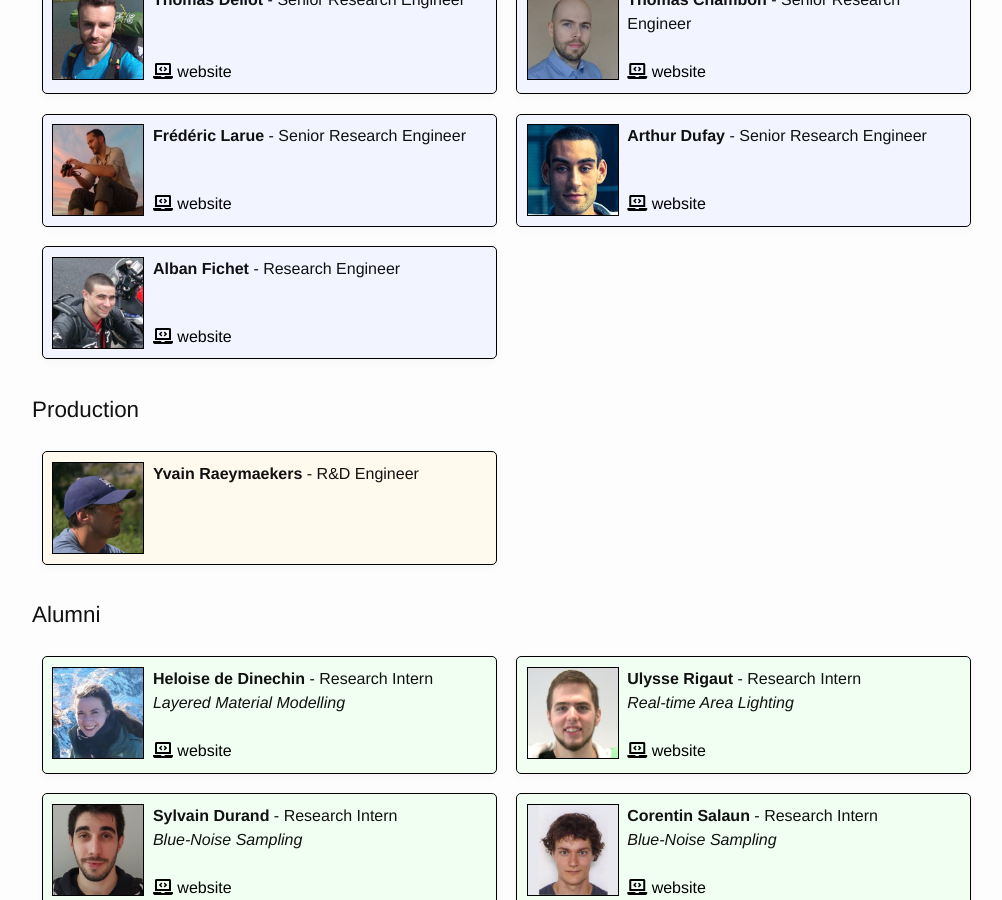
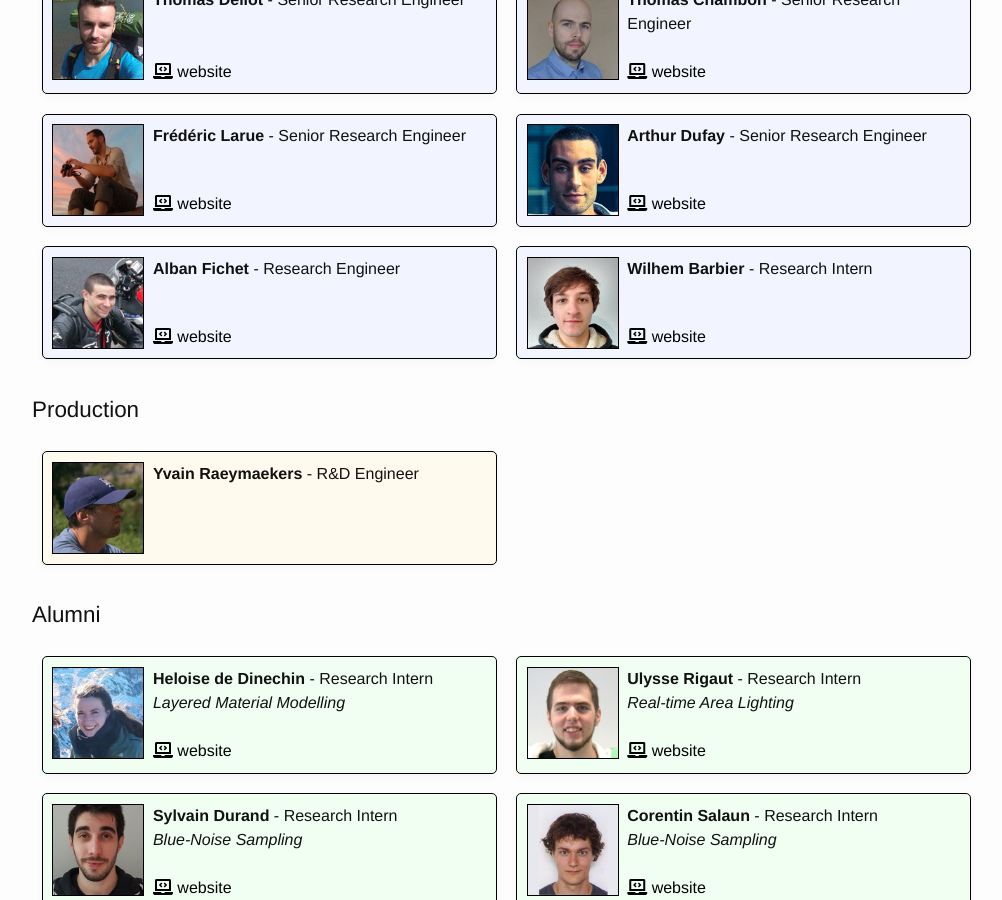
Before and after one commit to unity-grenoble/website, a Jekyll site: the page built from people.html, in a window 1280 px wide and 900 px high, scrolled down 512 px. Shown: the whole window, without its empty margins (126-1128 px from the left). Built offline with Jekyll 4.4.1, drawn with Linux system fonts in a browser that asks for light colours.

Commit message:
added wilhem

```diff
--- a/_data/members.yml
+++ b/_data/members.yml
@@ -58,7 +58,11 @@
   photo: /images/people/alban_fichet.jpg
   url: "https://afichet.github.io/"
 
-
+- name: Wilhem Barbier
+  title: Research Intern
+  url: "https://wbrbr.org/"
+  center: labs
+  photo: /images/people/wilhem_barbier.jpg
 
 # Former Labs members
 
```
Also changed, not shown: images/people/wilhem_barbier.jpg (added).
